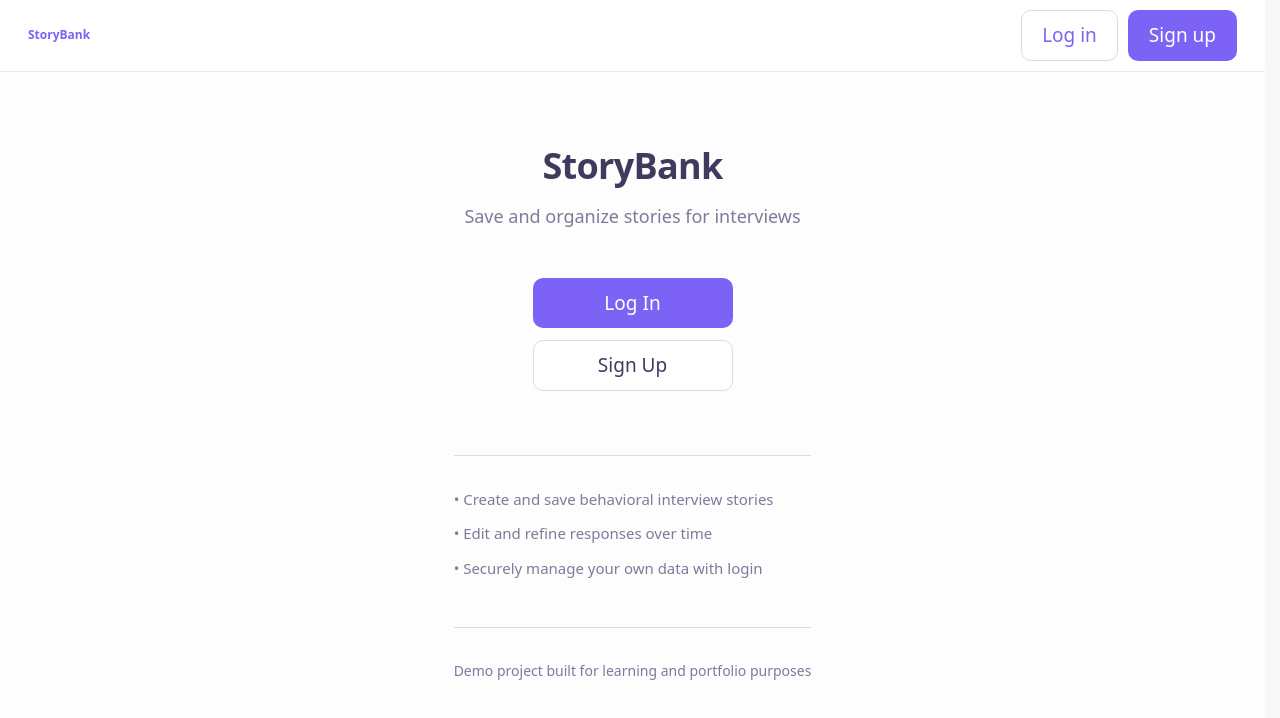
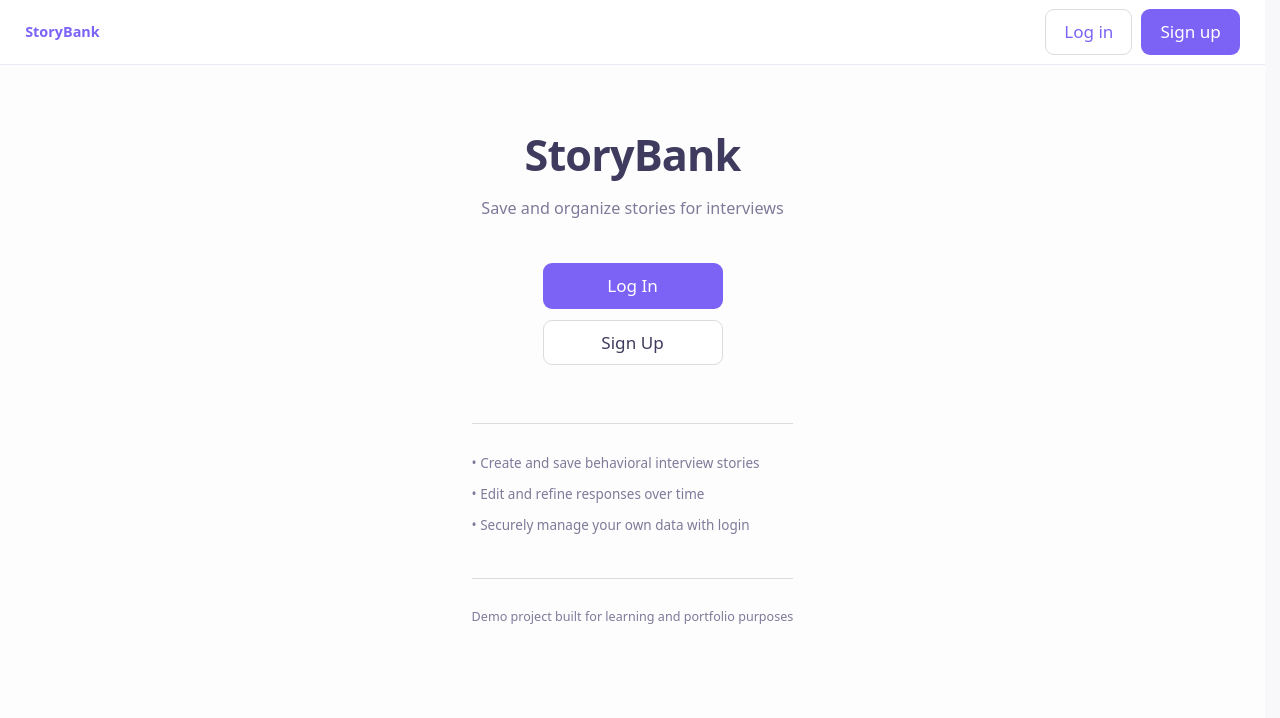
Before and after one commit to park-jenna/storybank, a Next.js app in the folder frontend/: page / in a window 1280 px wide. Shown: the top 718 px of the page. Built offline with nearby package versions, Linux system fonts and the light colour scheme.

Commit message:
fix(ui): scale UI to 90%

```diff
--- a/frontend/src/app/globals.css
+++ b/frontend/src/app/globals.css
@@ -64,7 +64,8 @@
 
 /* Base scale ~90% so 100% zoom on Vercel matches “zoomed out” comfortable view */
 html {
-  font-size: 12px;
+  zoom: 0.9;
+  font-size: 16px;
 }
 
 body {
```
